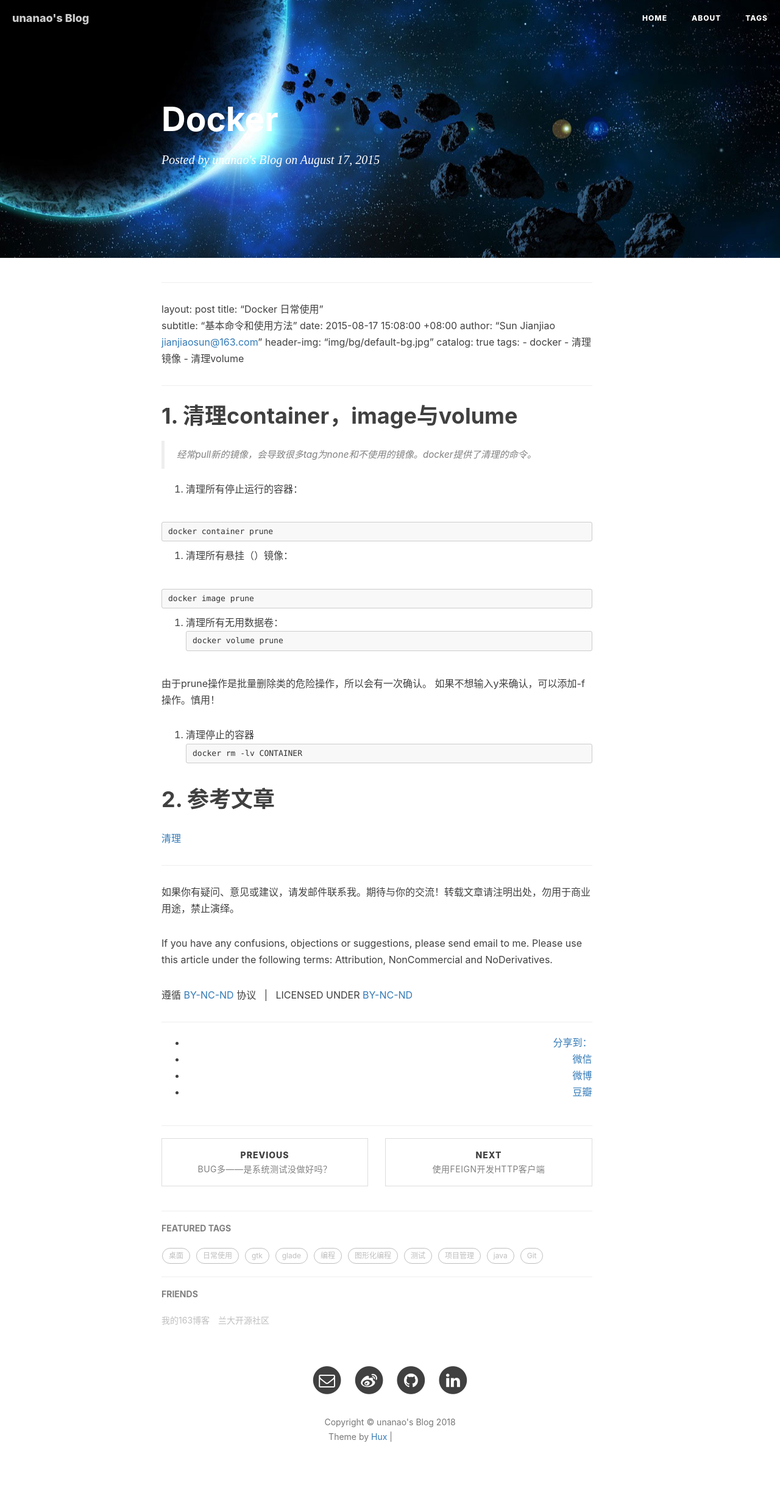
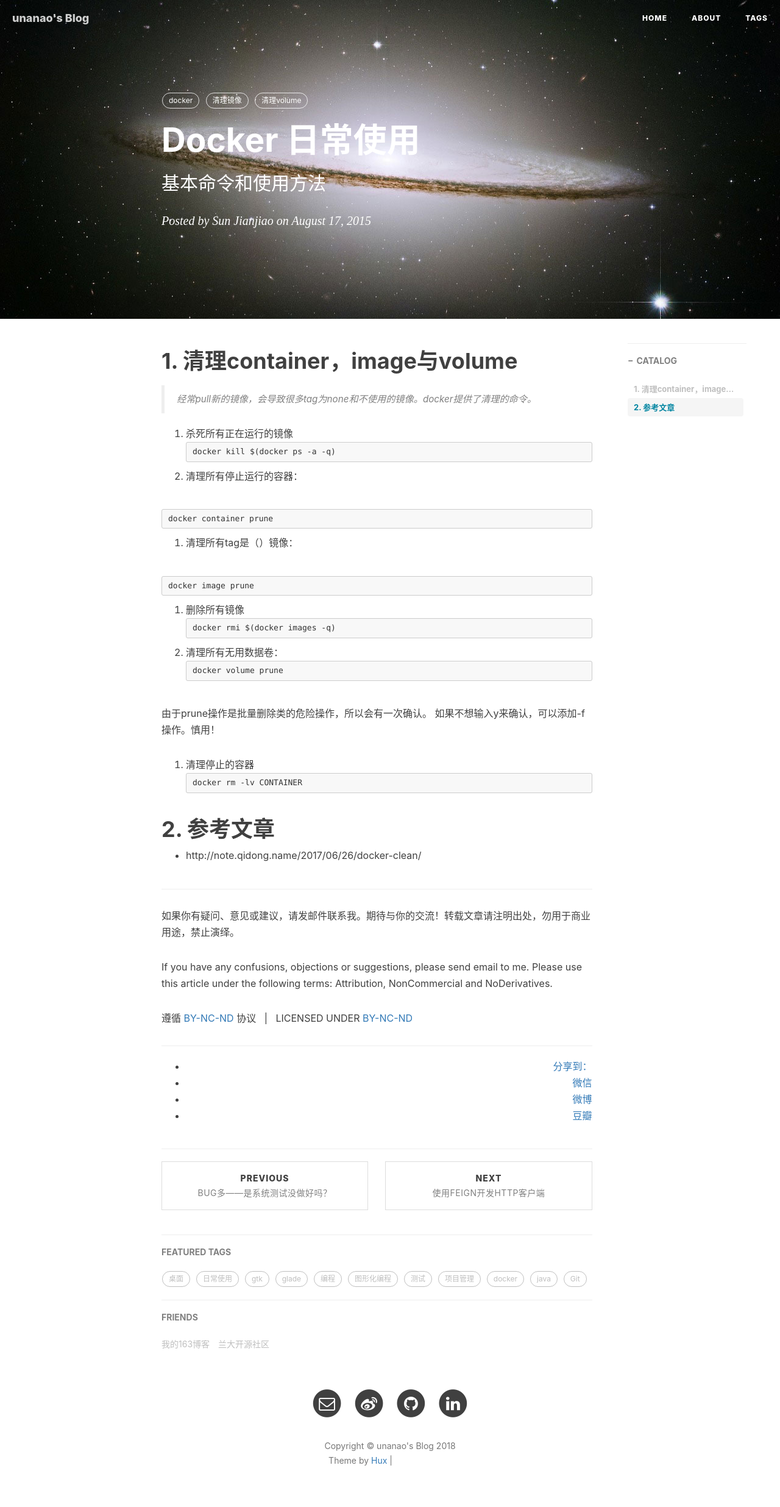
Before and after one commit to xuyumeng/xuyumeng.github.io, a Jekyll site: the page built from _posts/2015-08-17-docker.md, in a window 1280 px wide. Shown: the whole page at 61% size. Built offline with Jekyll 4.4.1, drawn with Linux system fonts in a browser that asks for light colours; nearby versions of some CDN libraries; our own code applies the rules of GitHub Pages for plain Markdown files; comment, search, counter and statistics services are not loaded; before the commit the page ends 2434 px from its top, so only the background shows below that; grey boxes are pictures that could not be loaded.

Commit message:
add delete all images

`````diff
--- a/_posts/2015-08-17-docker.md
+++ b/_posts/2015-08-17-docker.md
@@ -1,4 +1,3 @@
-
 ---
 layout:     post
 title:      "Docker 日常使用"
@@ -17,19 +16,29 @@ tags:
 # 1. 清理container，image与volume
 > 经常pull新的镜像，会导致很多tag为none和不使用的镜像。docker提供了清理的命令。
 
-1. 清理所有停止运行的容器：
+1. 杀死所有正在运行的镜像
+```
+docker kill $(docker ps -a -q)
+```
+
+2. 清理所有停止运行的容器：
 
 ```
 docker container prune
 ```
 
-2. 清理所有悬挂（<none>）镜像：
+3. 清理所有tag是（<none>）镜像：
 
 ```
 docker image prune
 ```
 
-3. 清理所有无用数据卷：
+4. 删除所有镜像
+```
+docker rmi $(docker images -q)
+```
+
+5. 清理所有无用数据卷：
 ```
 docker volume prune
 ````
`````
Also changed, not shown: other parts of _posts/2015-08-17-docker.md (+1 -1 lines).
